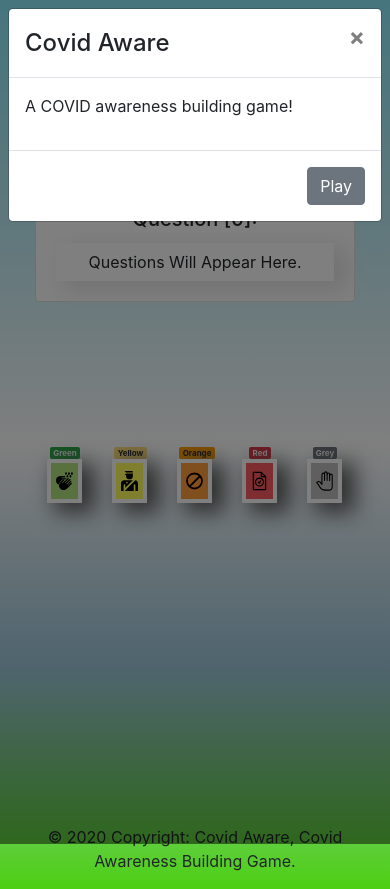
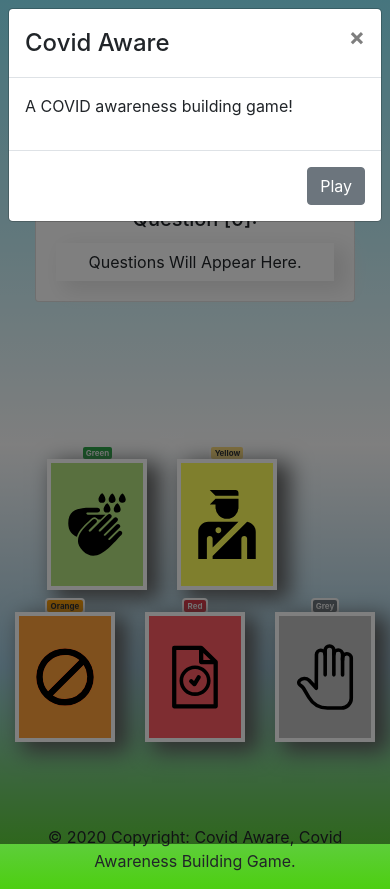
Before and after one commit to skchandon2/CovidAware, a React (Create React App) app in the folder covid-app/: page / in a window 390 px wide. Built offline with nearby package versions, Linux system fonts and the light colour scheme.

Commit message:
fixing the asset layout so that it appears in 2 rows in mobile display

```diff
--- a/covid-app/src/components/selection.jsx
+++ b/covid-app/src/components/selection.jsx
@@ -19,7 +19,7 @@ class Selection extends Component {
         if(answerSet.some(a => a._id.includes(curKey)))
         {
             //this.setState({ cssClass: 'col-2 wgBtnAssetHighlight'});
-            this.state.cssClass = "col-2 wgBtnAssetHighlight";
+            this.state.cssClass = "col-md-2 col-4 wgBtnAssetHighlight";
 
             /*
             this.timeout = setTimeout(() => {
@@ -29,7 +29,7 @@ class Selection extends Component {
         }
         else
         {
-            this.state.cssClass = "col-2 wgBtnAsset";
+            this.state.cssClass = "col-md-2 col-4 wgBtnAsset";
         }
     }
 
```
Also changed, not shown: 1 other file (tests, documents, lock files or other folders).
